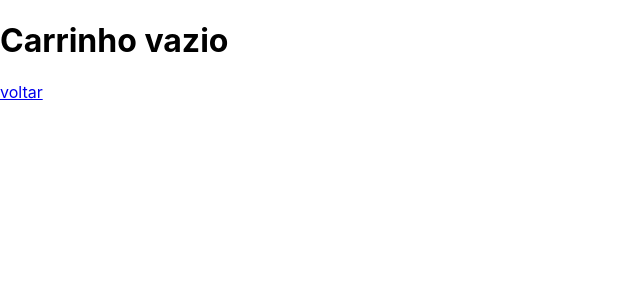
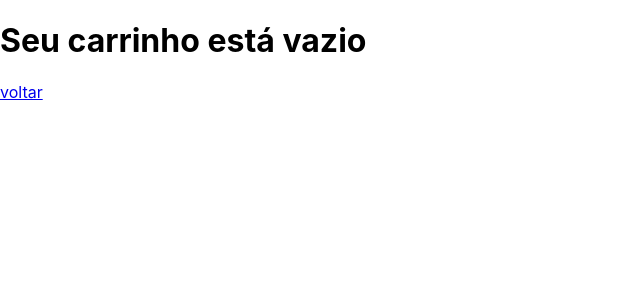
Before and after one commit to trnasci/frontendOnlineStore, a React (Create React App) app: page /carrinho in a window 1280 px wide. Shown: the top 300 px of the page, without its empty margins (0-640 px from the left). Built offline with nearby package versions, Linux system fonts and the light colour scheme.

Commit message:
requisito 3 corrigido

```diff
--- a/src/Component/Carrinho.js
+++ b/src/Component/Carrinho.js
@@ -51,7 +51,7 @@
     }
     return (
       <div>
-        <h1 data-testid="shopping-cart-empty-message">Carrinho vazio</h1>
+        <h1 data-testid="shopping-cart-empty-message">Seu carrinho está vazio</h1>
         <Link to="/">voltar</Link>
       </div>
     );
```
